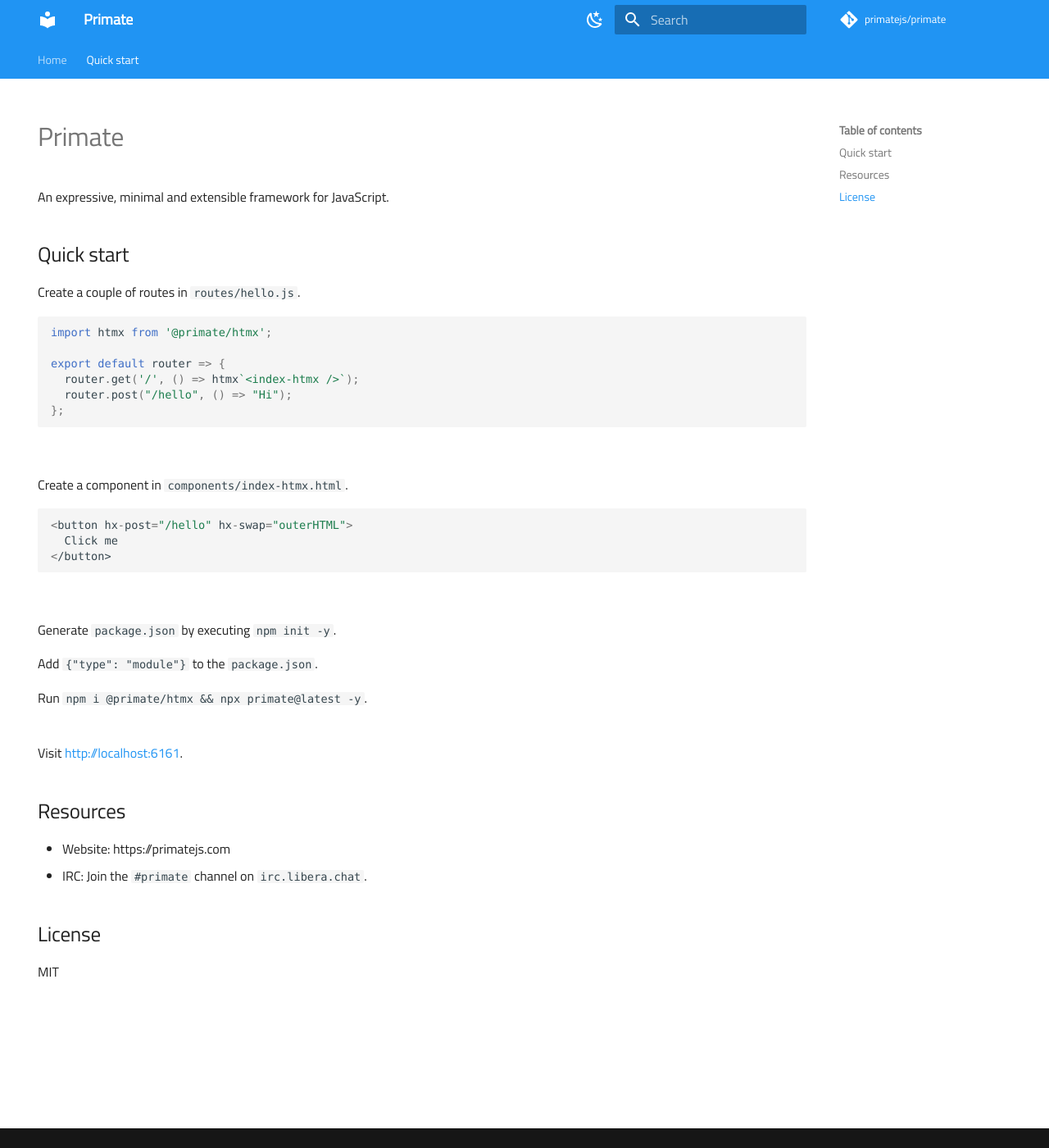
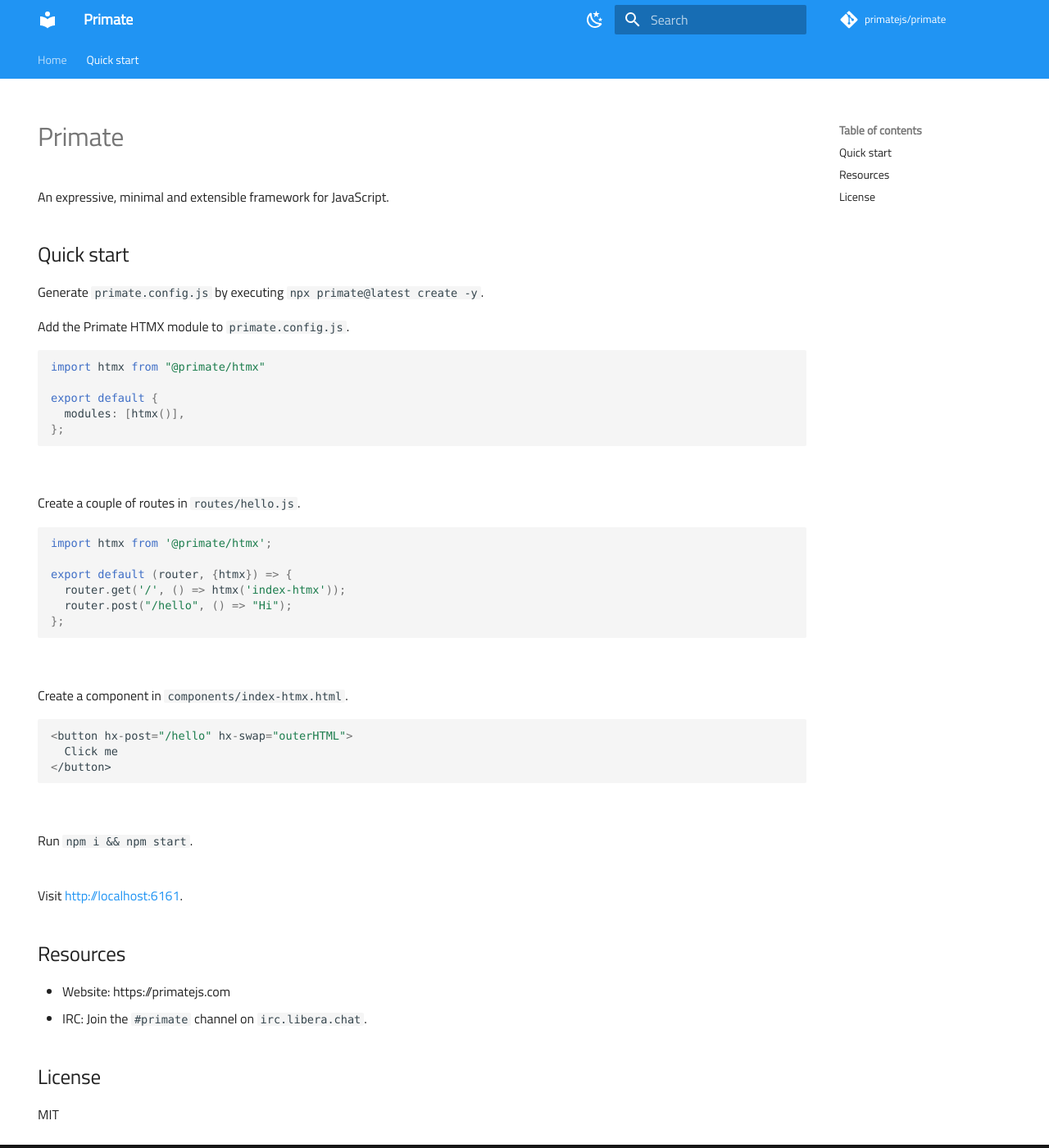
Before and after one commit to phaleth/primatejs-website, an MkDocs documentation site: the page built from docs/quick-start/index.md, in a window 1280 px wide and 1400 px high. Shown: the whole window at 82% size. Built offline with MkDocs 1.6.1 and Material for MkDocs 9.7.7, drawn with Linux system fonts in a browser that asks for light colours; comment, search, counter and statistics services are not loaded.

Commit message:
Update quick start

````diff
--- a/docs/quick-start/index.md
+++ b/docs/quick-start/index.md
@@ -9,13 +9,27 @@ An expressive, minimal and extensible framework for JavaScript.
 
 ## Quick start
 
+Generate `primate.config.js` by executing `npx primate@latest create -y`.
+
+Add the Primate HTMX module to `primate.config.js`.
+
+```js
+import htmx from "@primate/htmx"
+
+export default {
+  modules: [htmx()],
+};
+```
+
+<br/>
+
 Create a couple of routes in `routes/hello.js`.
 
 ```js
 import htmx from '@primate/htmx';
 
-export default router => {
-  router.get('/', () => htmx`<index-htmx />`);
+export default (router, {htmx}) => {
+  router.get('/', () => htmx('index-htmx'));
   router.post("/hello", () => "Hi");
 };
 
@@ -32,11 +46,7 @@ Create a component in `components/index-htmx.html`.
 ```
 <br/>
 
-Generate `package.json` by executing `npm init -y`.
-
-Add `{"type": "module"}` to the `package.json`.
-
-Run `npm i @primate/htmx && npx primate@latest -y`.
+Run `npm i && npm start`.
 <br/><br/>
 
 Visit <http://localhost:6161>.
````
